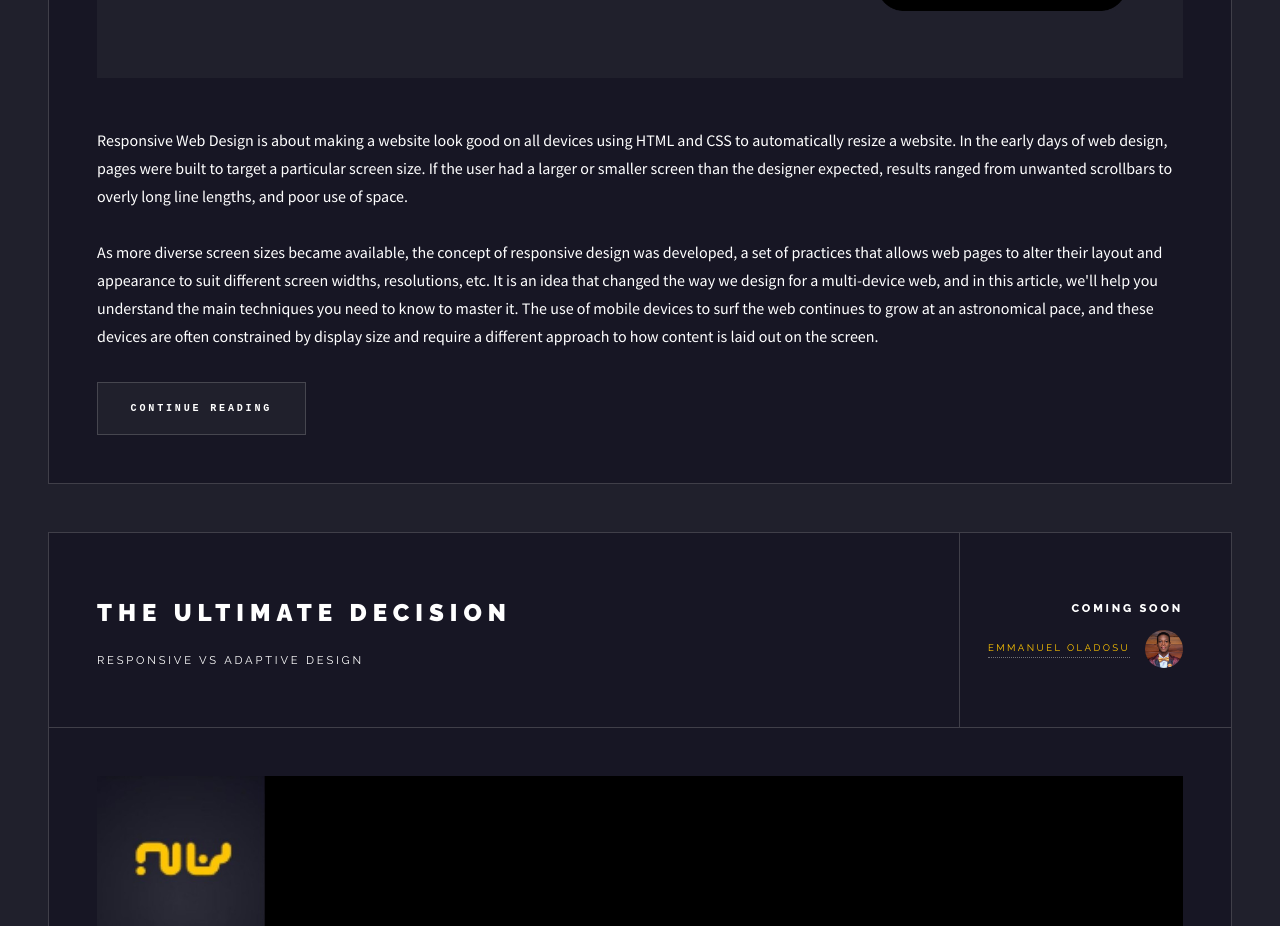
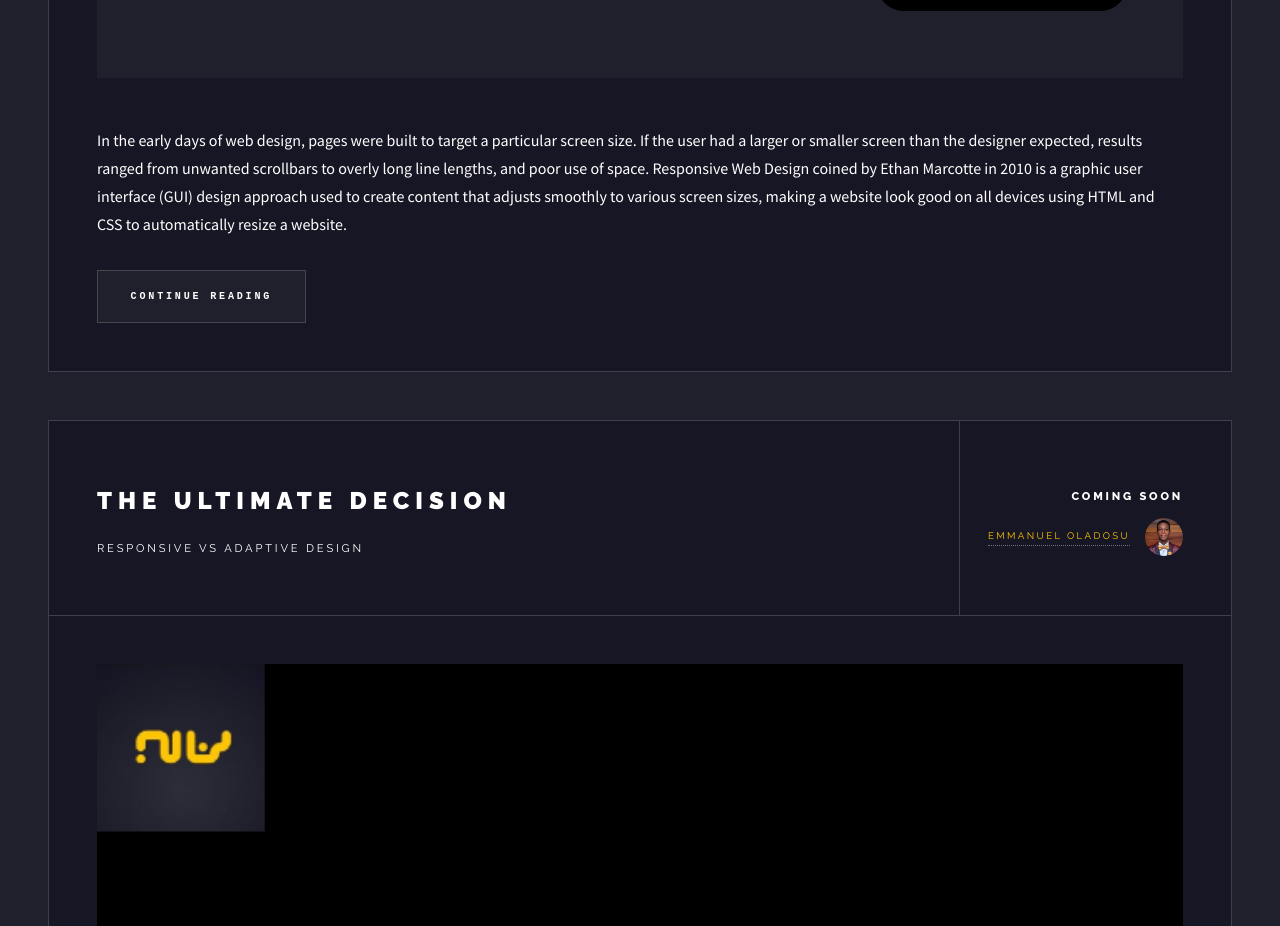
Before and after one commit to Dosu04/nvtech, a website built with Parcel: page blog/nvtechblog.html in a window 1280 px wide. Shown: the part 940-1866 px from the top of the page. Built offline with nearby package versions, Linux system fonts and the light colour scheme.

Commit message:
Update nvtechblog.html

```diff
--- a/blog/nvtechblog.html
+++ b/blog/nvtechblog.html
@@ -48,15 +48,7 @@
 								</header>
 								<a href="articles/article1.html" class="image featured"><img src="assets/images/a1.jpg" alt="article1" /></a>
 								<p>
-Responsive Web Design is about making a website look good on all devices
-using HTML and CSS to automatically resize a website. In the early days of web design, pages were built to target a particular screen size. If the user had a
-larger or smaller screen than the designer expected, results ranged from unwanted scrollbars to overly long line lengths, and poor use of space.
-<br><br>As more diverse screen sizes became available, the concept of responsive design was developed, a set of practices that allows web pages to
-alter their layout and appearance to suit different screen widths, resolutions, etc. It is an idea that changed the way we design for a
-multi-device web, and in this article, we'll help you understand the main techniques you need to know to master it.
-The use of mobile devices to surf the web continues to grow at an astronomical pace, and these devices are often constrained by
-display size and require a different approach to how content is laid out on the screen.
-
+In the early days of web design, pages were built to target a particular screen size. If the user had a larger or smaller screen than the designer expected, results ranged from unwanted scrollbars to overly long line lengths, and poor use of space. Responsive Web Design coined by Ethan Marcotte in 2010 is a graphic user interface (GUI) design approach used to create content that adjusts smoothly to various screen sizes, making a website look good on all devices using HTML and CSS to automatically resize a website.
 
 </p>
 								<footer >
```
